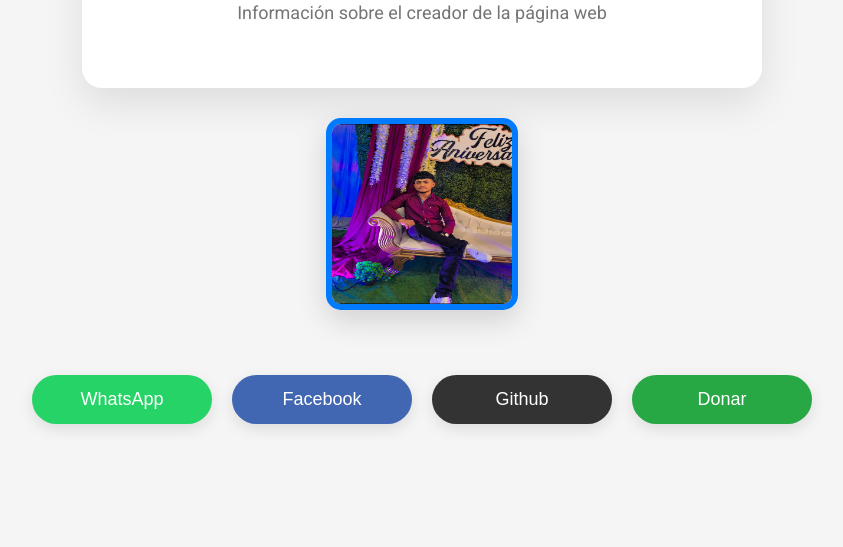
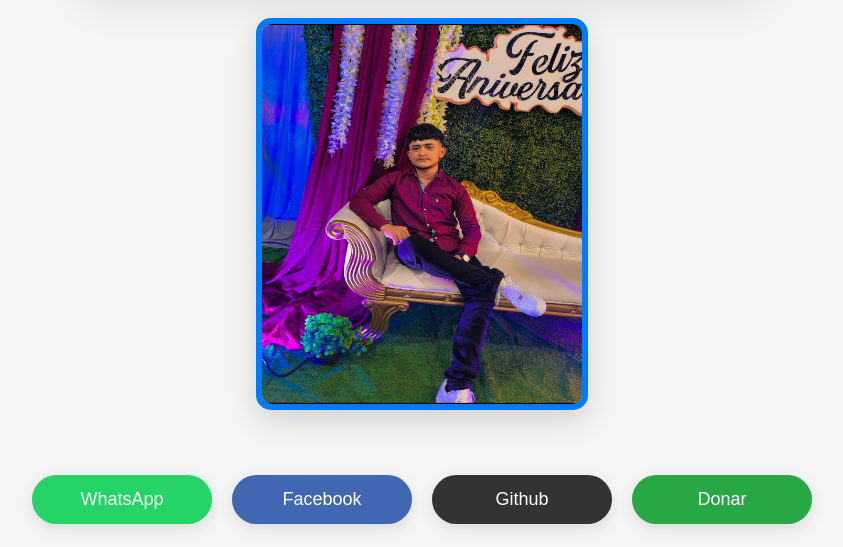
Before and after one commit to JenierMods/VETA, a plain HTML site: page Infodelcreador.html in a window 1280 px wide. Shown: the part 253-800 px from the top of the page, without its empty margins (218-1061 px from the left). Drawn offline with Linux system fonts and the light colour scheme.

Commit message:
Update creador.css

```diff
--- a/creador.css
+++ b/creador.css
@@ -38,8 +38,8 @@ body.creador-page {
 }
 
 .creator-image {
-  width: 180px;
-  height: 180px;
+  width: 320px;
+  height: 380px;
   border-radius: 15px;
   border: 6px solid #007BFF;
   margin-top: 30px;
```
